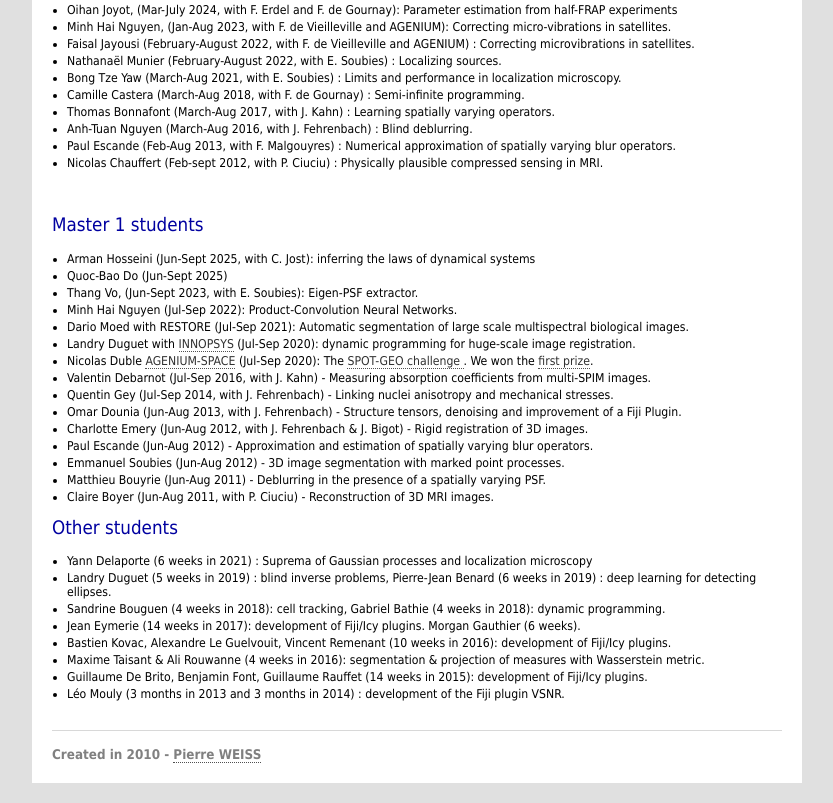
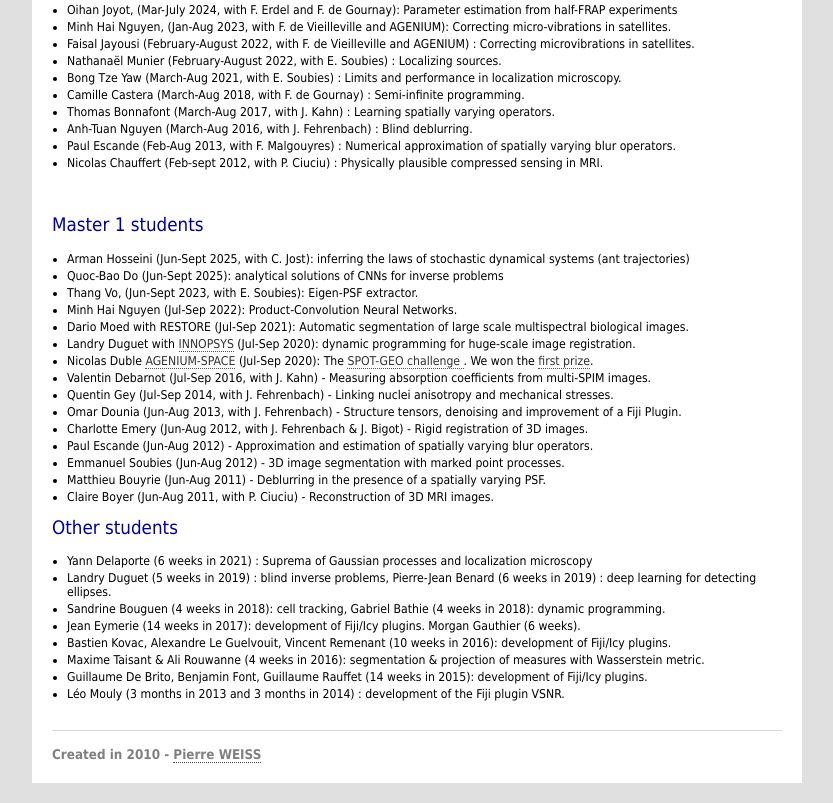
Before and after one commit to pierre-weiss/pierre-weiss.github.io, a plain HTML site: page PageStudents.html in a window 1280 px wide. Shown: the part 999-1802 px from the top of the page, without its empty margins (223-1056 px from the left). Drawn offline with Linux system fonts and the light colour scheme.

Commit message:
updated students

```diff
--- a/PageStudents.html
+++ b/PageStudents.html
@@ -95,8 +95,8 @@ Now, associate professor at Chengdu University, China.<br/></li>
 
 <p><span style="color: rgb(0, 0, 160);"><span style="font-size: 14pt;">Master 1 students</span></span></p>
 <ul>
-<li> Arman Hosseini (Jun-Sept 2025, with C. Jost): inferring the laws of dynamical systems </li>
-<li> Quoc-Bao Do (Jun-Sept 2025) </li>
+<li> Arman Hosseini (Jun-Sept 2025, with C. Jost): inferring the laws of stochastic dynamical systems (ant trajectories) </li>
+<li> Quoc-Bao Do (Jun-Sept 2025): analytical solutions of CNNs for inverse problems </li>
 <li> Thang Vo, (Jun-Sept 2023, with E. Soubies): Eigen-PSF extractor.</li>
 <li> Minh Hai Nguyen (Jul-Sep 2022): Product-Convolution Neural Networks.</li>
 <li> Dario Moed with RESTORE (Jul-Sep 2021): Automatic segmentation of large scale multispectral biological images.</li>
```
Also changed, not shown: PageCV.html (+1 -1 lines).
